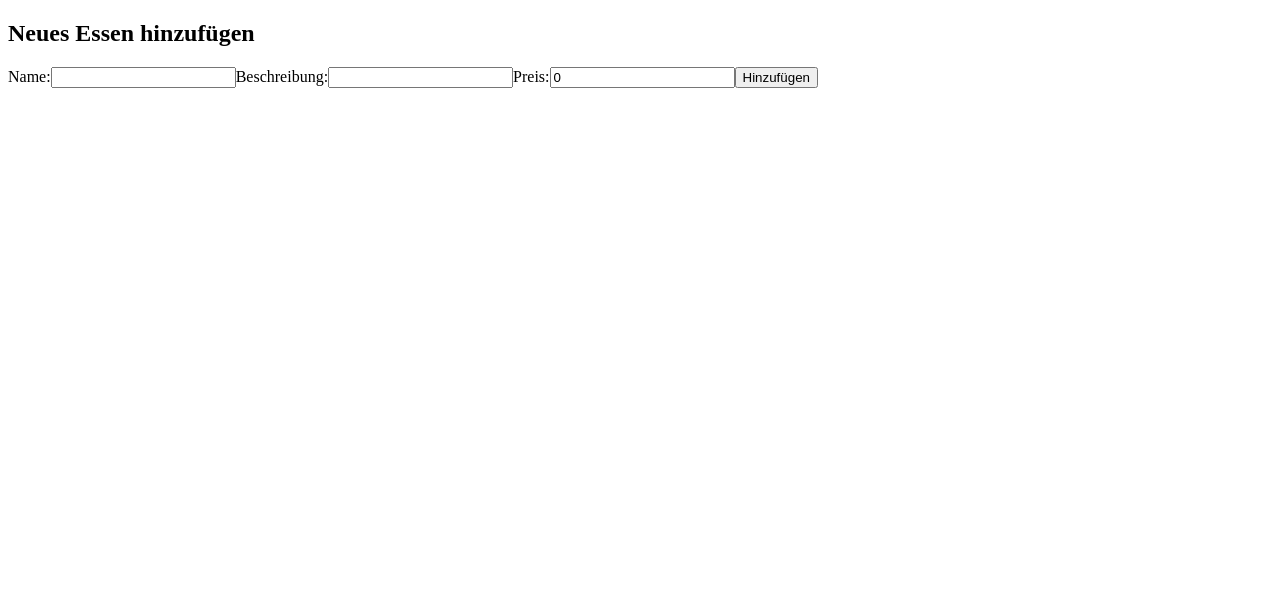
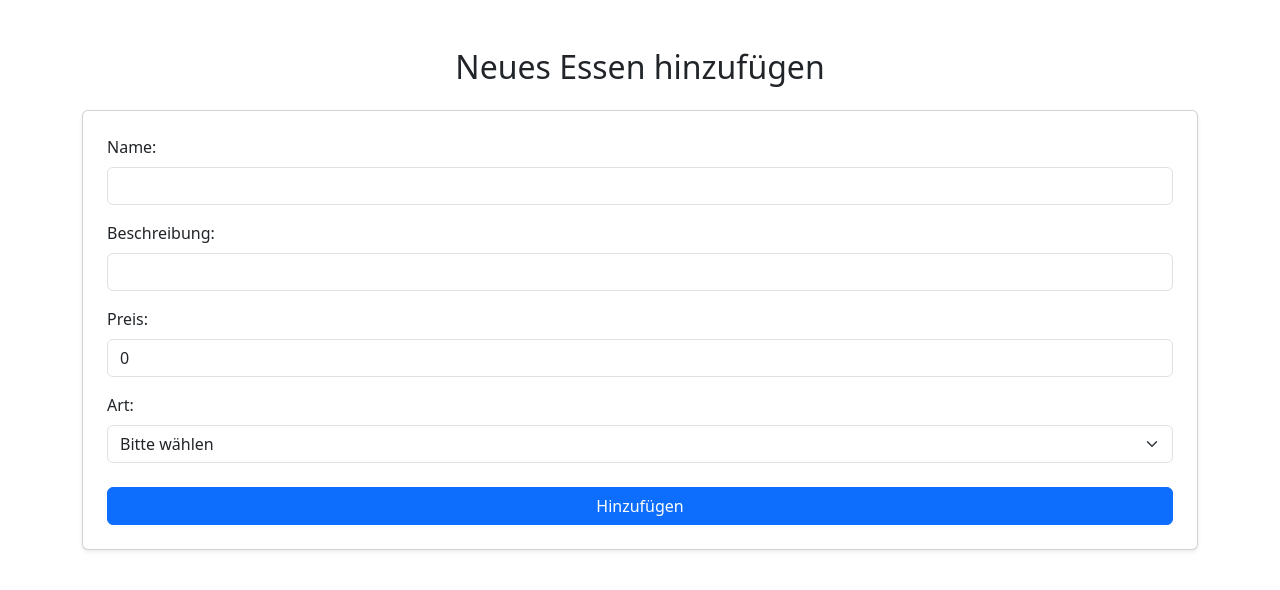
Before and after one commit to SiarCoding/WebMo2024, a Vue app in the folder WEBMO2024/: page /add-essen in a window 1280 px wide. Shown: the top 590 px of the page. Built offline with nearby package versions, Linux system fonts and the light colour scheme.

Commit message:
Liste fertig

```diff
--- a/WEBMO2024/package.json
+++ b/WEBMO2024/package.json
@@ -6,10 +6,12 @@
   "scripts": {
     "dev": "vite",
     "build": "vite build",
-    "preview": "vite preview"
+    "preview": "vite preview",
+    "serve": "vue-cli-service serve"
   },
   "dependencies": {
     "axios": "^1.7.3",
+    "bootstrap": "^5.3.3",
     "vue": "^3.4.29",
     "vue-router": "^4.4.3"
   },
--- a/WEBMO2024/src/components/AddEssen.vue
+++ b/WEBMO2024/src/components/AddEssen.vue
@@ -1,19 +1,35 @@
 <template>
-  <div>
-    <h2>Neues Essen hinzufügen</h2>
-    <form @submit.prevent="hinzufuegen">
-      <label for="name">Name:</label>
-      <input type="text" v-model="essen.name" required />
+  <div class="container mt-5">
+    <h2 class="mb-4 text-center">Neues Essen hinzufügen</h2>
+    <form @submit.prevent="hinzufuegen" class="card p-4 shadow-sm">
+      <div class="mb-3">
+        <label for="name" class="form-label">Name:</label>
+        <input type="text" v-model="essen.name" class="form-control" id="name" required />
+      </div>
 
-      <label for="beschreibung">Beschreibung:</label>
-      <input type="text" v-model="essen.beschreibung" required />
+      <div class="mb-3">
+        <label for="beschreibung" class="form-label">Beschreibung:</label>
+        <input type="text" v-model="essen.beschreibung" class="form-control" id="beschreibung" required />
+      </div>
 
-      <label for="preis">Preis:</label>
-      <input type="number" v-model="essen.preis" required />
+      <div class="mb-3">
+        <label for="preis" class="form-label">Preis:</label>
+        <input type="number" v-model="essen.preis" class="form-control" id="preis" required />
+      </div>
 
-      <button type="submit">Hinzufügen</button>
+      <div class="mb-4">
+        <label for="art" class="form-label">Art:</label>
+        <select v-model="essen.art" class="form-select" id="art" required>
+          <option disabled value="">Bitte wählen</option>
+          <option value="vegetarisch">Vegetarisch</option>
+          <option value="vegan">Vegan</option>
+          <option value="mit Fleisch">Mit Fleisch</option>
+        </select>
+      </div>
+
+      <button type="submit" class="btn btn-primary w-100">Hinzufügen</button>
     </form>
-    <p v-if="message" style="color: green;">{{ message }}</p>
+    <p v-if="message" class="mt-3 text-success text-center">{{ message }}</p>
   </div>
 </template>
 
@@ -26,7 +42,8 @@ export default {
       essen: {
         name: '',
         beschreibung: '',
-        preis: 0
+        preis: 0,
+        art: ''  // Neues Feld für die Art des Essens
       },
       message: ''
     };
@@ -34,18 +51,28 @@ export default {
   methods: {
     async hinzufuegen() {
   console.log('Essen hinzufügen gestartet');
+  // Einfache Validierung vor dem Senden
+  if (!this.essen.name || !this.essen.beschreibung || this.essen.preis <= 0 || !this.essen.art) {
+    this.message = 'Bitte alle Felder korrekt ausfüllen!';
+    return;
+  }
+
   try {
-        const response = await axios.post('http://localhost:3000/api/essen', this.essen);
+    const response = await axios.post('http://localhost:3001/api/essen', this.essen);  // Port auf 3001 ändern
     console.log('Serverantwort:', response);
     if (response.data.success) {
       this.message = 'Essen erfolgreich hinzugefügt!';
-          this.$emit('essenAdded', response.data.essen); // Neues Essen über ein Event melden
-          this.essen = { name: '', beschreibung: '', preis: 0 };  // Formular zurücksetzen
+      this.$emit('essenAdded', response.data.essen);  // Neues Essen über ein Event melden
+      this.essen = { name: '', beschreibung: '', preis: 0, art: '' };  // Formular zurücksetzen
+    } else {
+      this.message = 'Fehler beim Hinzufügen des Essens';
     }
   } catch (error) {
     console.error('Fehler beim Hinzufügen des Essens:', error);
+    this.message = 'Serverfehler: ' + error.message;
   }
 }
+
   }
 };
 </script>
--- a/WEBMO2024/src/components/Essen.Vue
+++ b/WEBMO2024/src/components/Essen.Vue
@@ -1,21 +1,22 @@
 <template>
-  <div class="essen-container">
-    <!-- AddEssen-Komponente wird eingebunden -->
-    <AddEssen @essenAdded="addEssen" />
-    <h2 class="title">Essen Liste</h2>
-    <ul class="essen-list">
-      <li v-for="item in essenList" :key="item.id" class="essen-item">
-        <div class="essen-details">
-          <span class="essen-name">{{ item.name }}</span>
-          <span class="essen-price">{{ item.preis }}€</span>
-          <span class="essen-description">{{ item.beschreibung }}</span>
+  <div class="container mt-5">
+    <h2 class="title mb-4 text-center">Essen Liste</h2>
+    <div class="row">
+      <div class="col-md-4 mb-4" v-for="item in essenList" :key="item.id">
+        <div class="card h-100">
+          <div class="card-body">
+            <h5 class="card-title">{{ item.name }}</h5>
+            <h6 class="card-subtitle mb-2 text-muted">{{ item.preis }}€</h6>
+            <p class="card-text">{{ item.beschreibung }}</p>
+            <p class="badge bg-info">{{ item.art }}</p>
+          </div>
+          <div class="card-footer d-flex justify-content-between">
+            <button @click="editEssen(item)" class="btn btn-primary">Bearbeiten</button>
+            <button @click="deleteEssen(item.id)" class="btn btn-danger">Löschen</button>
+          </div>
         </div>
-        <div class="button-group">
-          <button @click="editEssen(item)" class="edit-button">Bearbeiten</button>
-          <button @click="deleteEssen(item.id)" class="delete-button">Löschen</button>
-        </div>
-      </li>
-    </ul>
+      </div>
+    </div>
   </div>
 </template>
 
@@ -34,18 +35,18 @@ export default {
   methods: {
     async loadEssen() {
       try {
-        const response = await axios.get('http://localhost:3000/api/essen');
+        const response = await axios.get('http://localhost:3001/api/essen');
         this.essenList = response.data;
       } catch (error) {
         console.error('Fehler beim Laden der Essen:', error);
       }
     },
-    editEssen(essen) {
-      this.selectedEssen = { ...essen };
+    addEssen(neuesEssen) {
+      this.essenList.push(neuesEssen);
     },
     async deleteEssen(id) {
       try {
-        await axios.delete(`http://localhost:3000/api/essen/${id}`);
+        await axios.delete(`http://localhost:3001/api/essen/${id}`);
         this.loadEssen(); // Nach dem Löschen die Liste neu laden
       } catch (error) {
         console.error('Fehler beim Löschen des Essens:', error);
@@ -53,16 +54,15 @@ export default {
     },
     async updateEssen(essen) {
       try {
-        await axios.put(`http://localhost:3000/api/essen/${essen.id}`, essen);
+        await axios.put(`http://localhost:3001/api/essen/${essen.id}`, essen);
         this.loadEssen(); // Nach dem Update die Liste neu laden
       } catch (error) {
         console.error('Fehler beim Aktualisieren des Essens:', error);
       }
     },
-    addEssen(neuesEssen) {
-      console.log("Neues Essen hinzugefügt", neuesEssen);
-      this.essenList.push(neuesEssen);
-    }
+    editEssen(essen) {
+      this.selectedEssen = { ...essen };
+    },
   },
   created() {
     this.loadEssen(); // Beim Laden der Seite die Essensliste abrufen
@@ -70,91 +70,45 @@ export default {
 };
 </script>
 
-<style scoped>
-.essen-container {
-  max-width: 900px;
-  margin: 0 auto;
-  padding: 20px;
-  font-family: 'Segoe UI', Tahoma, Geneva, Verdana, sans-serif;
-  background-color: #ffffff;
-  border-radius: 8px;
-  box-shadow: 0 4px 8px rgba(0, 0, 0, 0.1);
+<style>
+.container {
+  max-width: 1200px;
 }
 
-.title {
-  font-size: 26px;
-  margin-bottom: 20px;
-  color: #2c3e50;
-  border-bottom: 2px solid #3498db;
-  padding-bottom: 10px;
+.card {
+  transition: transform 0.2s ease-in-out;
 }
 
-.essen-list {
-  list-style: none;
-  padding: 0;
+.card:hover {
+  transform: scale(1.05);
 }
 
-.essen-item {
-  background: #f4f4f4;
-  padding: 15px;
-  margin-bottom: 20px; /* Abstand zwischen den Listenelementen */
-  border-radius: 8px;
-  box-shadow: 0 2px 4px rgba(0, 0, 0, 0.1);
-  display: flex;
-  flex-direction: column; /* Elemente untereinander anordnen */
+.card-title {
+  font-size: 1.25rem;
+  font-weight: bold;
 }
 
-.essen-details {
-  margin-bottom: 15px; /* Abstand zwischen den Details und den Buttons */
+.card-subtitle {
+  font-size: 1rem;
 }
 
-.essen-name {
-  display: block;
-  font-weight: bold;
-  color: #34495e;
-  margin-bottom: 5px; /* Abstand zwischen Name und Preis */
+.card-text {
+  font-size: 0.9rem;
 }
 
-.essen-price {
-  display: block;
-  color: #e67e22;
-  margin-bottom: 5px; /* Abstand zwischen Preis und Beschreibung */
+.badge {
+  font-size: 0.85rem;
 }
 
-.essen-description {
-  display: block;
-  color: #7f8c8d;
+.btn {
+  font-size: 0.85rem;
 }
 
-.button-group {
-  display: flex;
-  gap: 10px;
+h2.title {
+  font-size: 2rem;
+  color: #333;
+  text-align: center;
+  margin-bottom: 20px;
 }
 
-.edit-button,
-.delete-button {
-  border: none;
-  padding: 10px 15px;
-  border-radius: 4px;
-  cursor: pointer;
-  font-size: 14px;
-  color: #fff;
-  transition: background-color 0.3s;
-}
-
-.edit-button {
-  background-color: #2ecc71;
-}
-
-.edit-button:hover {
-  background-color: #27ae60;
-}
-
-.delete-button {
-  background-color: #e74c3c;
-}
-
-.delete-button:hover {
-  background-color: #c0392b;
-}
 </style>
--- a/WEBMO2024/src/main.js
+++ b/WEBMO2024/src/main.js
@@ -1,6 +1,8 @@
 import { createApp } from 'vue';
 import App from './App.vue';
 import router from './router';
+import 'bootstrap/dist/css/bootstrap.min.css';
+
 
 createApp(App)
   .use(router)
```
Also changed, not shown: 2 other files (tests, documents, lock files or other folders). Lines whose indentation alone changed are shown as unchanged.
